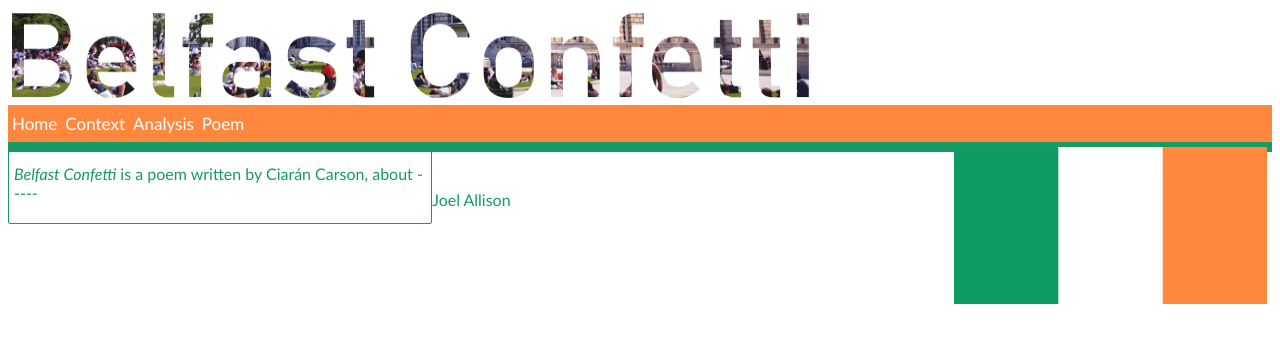
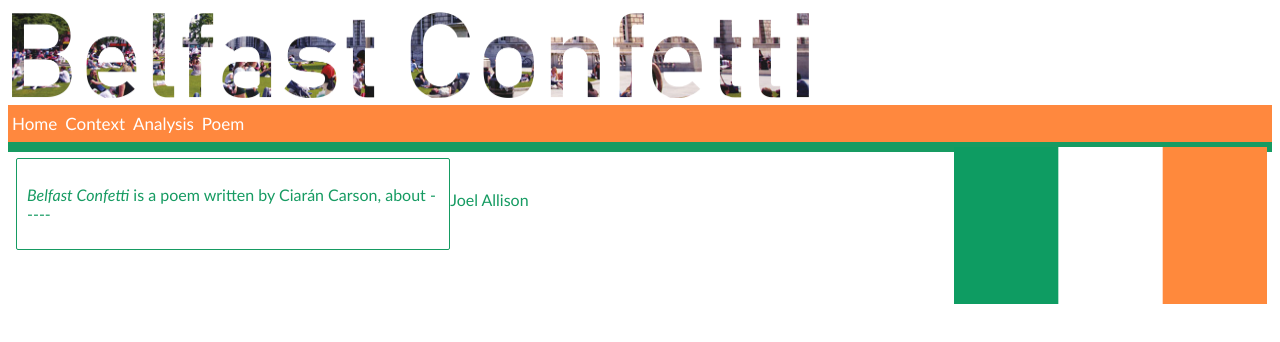
Before and after one commit to joelallison/belfast-confetti, a plain HTML site: page index.html in a window 1280 px wide. Drawn offline with Linux system fonts and the light colour scheme.

Commit message:
Update style.css

```diff
--- a/style.css
+++ b/style.css
@@ -6,6 +6,9 @@ body {
 }
 
 .paragraph-left {
+  margin-left: 8px;
+  margin-top: 16px;
+  padding: 5px;
   float: left;
   width: 33.4%;
   border-style: solid;
```
